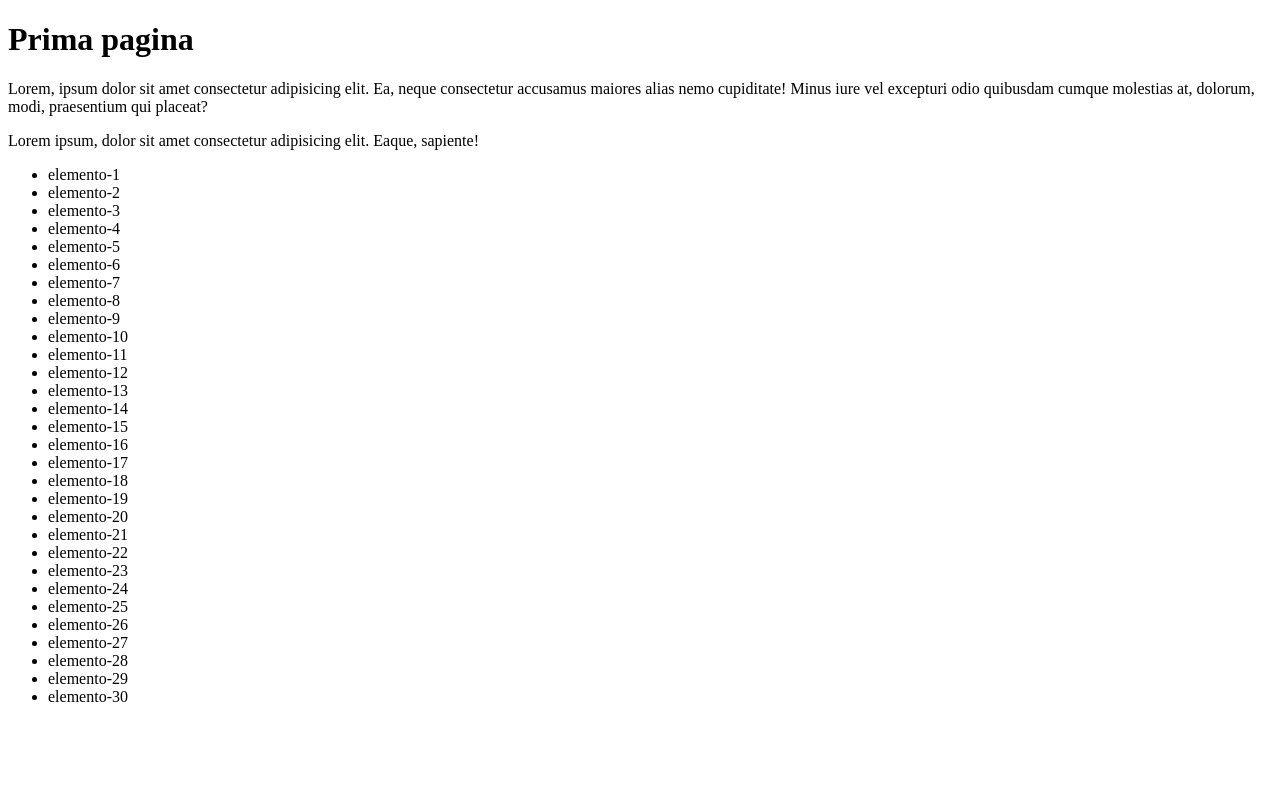
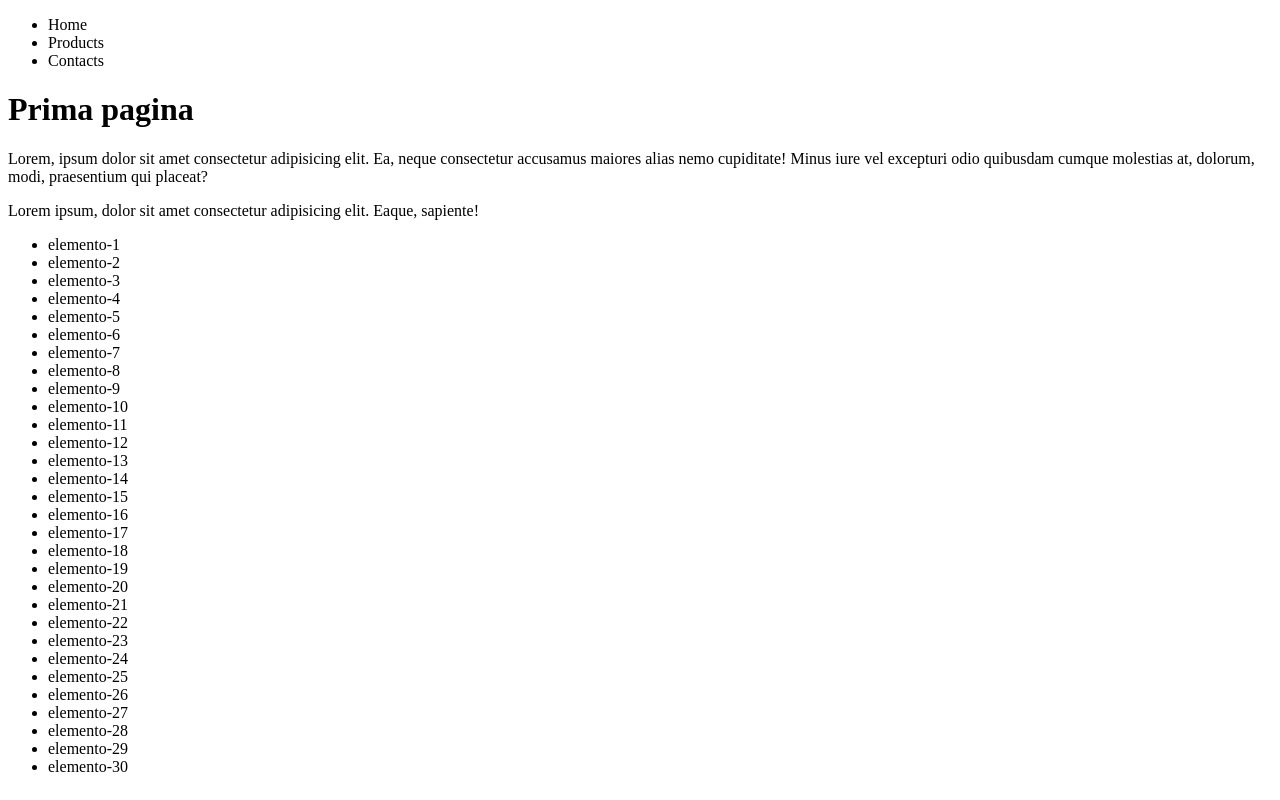
Before and after one commit to StefanoMiC/BW1-FS0424, a plain HTML site: page index.html in a window 1280 px wide. Drawn offline with Linux system fonts and the light colour scheme.

Commit message:
adds navbar

```diff
--- a/index.html
+++ b/index.html
@@ -8,6 +8,15 @@
 </head>
 
 <body>
+    <header>
+        <nav>
+            <ul>
+                <li>Home</li>
+                <li>Products</li>
+                <li>Contacts</li>
+            </ul>
+        </nav>
+    </header>
     <h1>Prima pagina</h1>
     <p>Lorem, ipsum dolor sit amet consectetur adipisicing elit. Ea, neque consectetur accusamus maiores alias nemo
         cupiditate! Minus iure vel excepturi odio quibusdam cumque molestias at, dolorum, modi, praesentium qui placeat?
```
